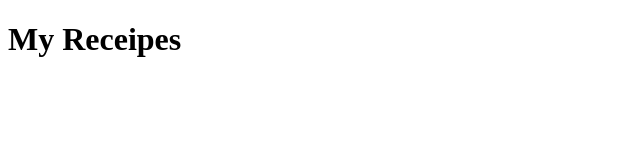
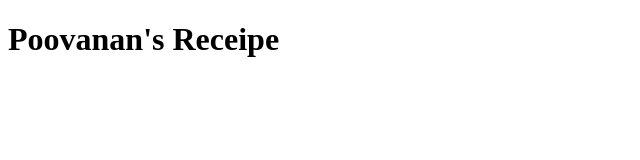
Before and after one commit to poovanan-a/web-development-projects, a plain HTML site: page receipe/index.html in a window 1280 px wide. Shown: the whole page, without its empty margins (0-640 px from the left). Drawn offline with Linux system fonts and the light colour scheme.

Commit message:
Made a text change using Github editor to understand quickfix/hotfix

```diff
--- a/receipe/index.html
+++ b/receipe/index.html
@@ -6,6 +6,6 @@
     <title>My Receipes</title>
 </head>
 <body>
-    <h1>My Receipes</h1>
+    <h1>Poovanan's Receipe</h1>
 </body>
 </html>
```
